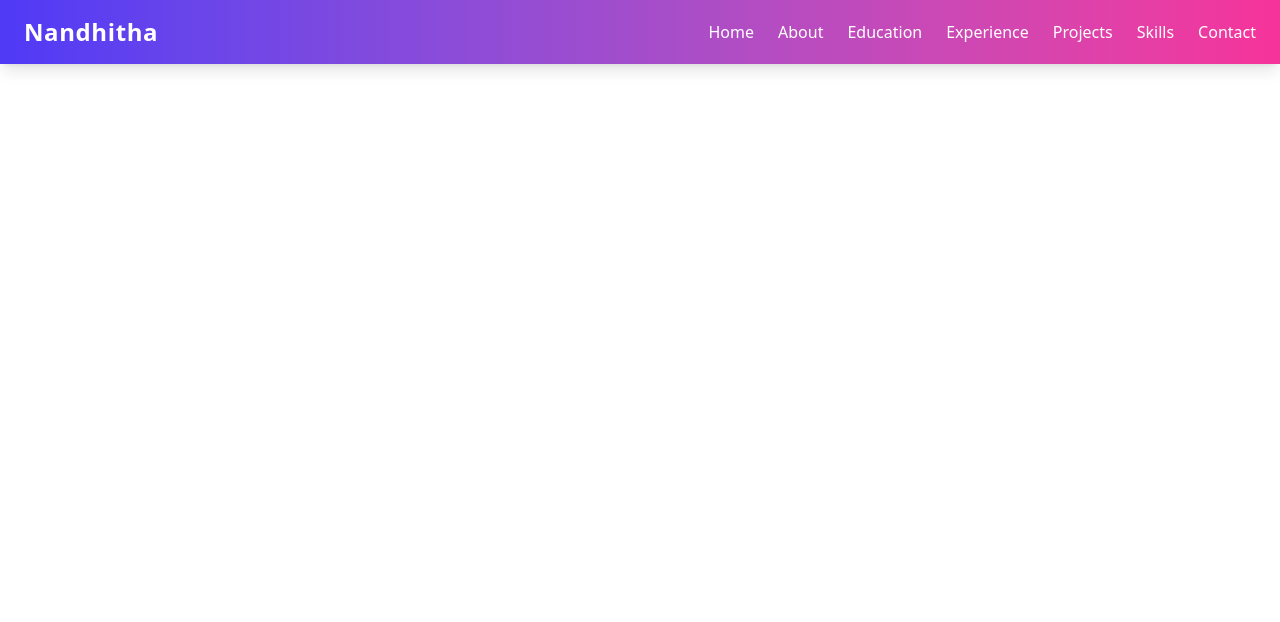
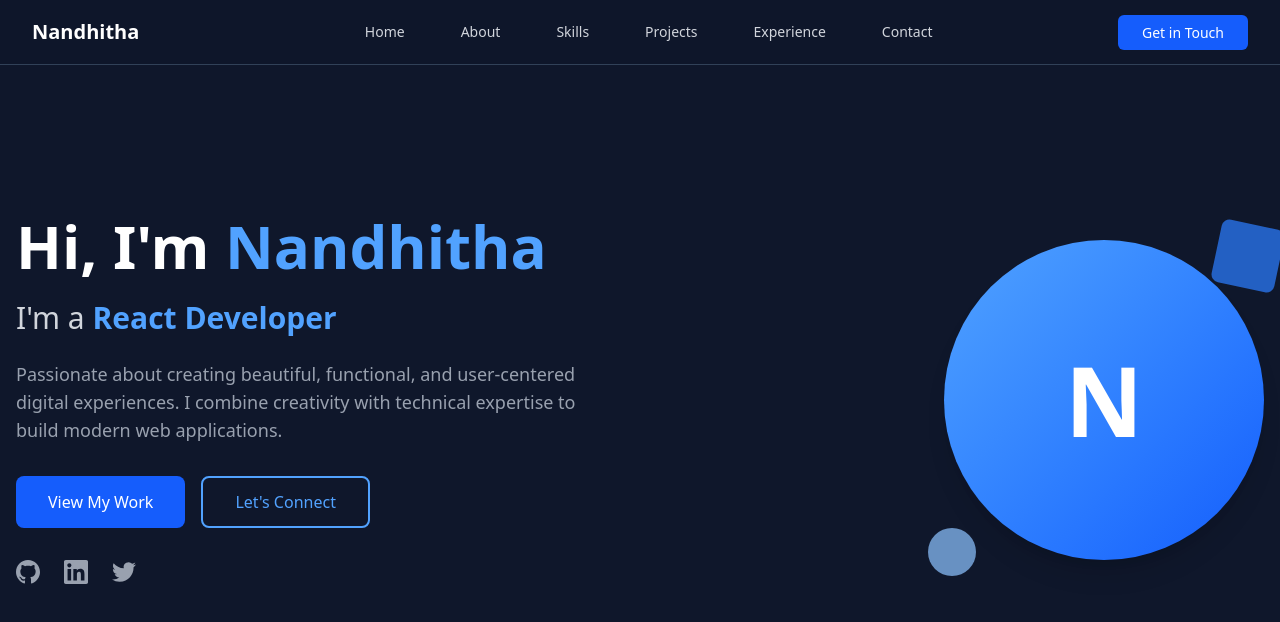
Before and after one commit to Nandhitha1807/Personal_Portfolio, a React (Vite) app: page / in a window 1280 px wide. Shown: the top 622 px of the page. Built offline with nearby package versions, Linux system fonts and the light colour scheme.

Commit message:
Added home page

```diff
--- a/package.json
+++ b/package.json
@@ -11,6 +11,7 @@
   },
   "dependencies": {
     "@tailwindcss/vite": "^4.1.13",
+    "lucide-react": "^0.544.0",
     "react": "^19.1.1",
     "react-dom": "^19.1.1",
     "react-scroll": "^1.9.3",
--- a/src/App.jsx
+++ b/src/App.jsx
@@ -1,10 +1,12 @@
 import Navbar from "./components/Navbar";
+import Home from "./components/Home";
 
 
 function App() {
   return (
     <div className="font-sans text-gray-900 bg-gray-50">
       <Navbar />
+      <Home />
 
     </div>
   );
--- /dev/null
+++ b/src/components/Home.jsx
@@ -0,0 +1,91 @@
+import { useState, useEffect } from 'react';
+
+const Home = () => {
+  const [currentRole, setCurrentRole] = useState(0);
+  const roles = ['Java Developer', 'React Developer', 'Full Stack Developer', 'Problem Solver'];
+
+  useEffect(() => {
+    const interval = setInterval(() => {
+      setCurrentRole((prev) => (prev + 1) % roles.length);
+    }, 3000);
+    return () => clearInterval(interval);
+  }, []);
+
+  return (
+    <section id="home" className="min-h-screen bg-slate-900 flex items-center">
+      <div className="container mx-auto px-4 py-20">
+        <div className="grid lg:grid-cols-2 gap-12 items-center">
+
+          {/* Content Section */}
+          <div className="text-center lg:text-left">
+            <h1 className="text-5xl lg:text-6xl font-bold text-white mb-6">
+              Hi, I'm{' '}
+              <span className="text-blue-400">
+                Nandhitha
+              </span>
+            </h1>
+
+            <div className="text-2xl lg:text-3xl text-gray-300 mb-6">
+              I'm a{' '}
+              <span className="text-blue-400 font-semibold">
+                {roles[currentRole]}
+              </span>
+            </div>
+
+            <p className="text-gray-400 text-lg mb-8 max-w-2xl">
+              Passionate about creating beautiful, functional, and user-centered digital experiences.
+              I combine creativity with technical expertise to build modern web applications.
+            </p>
+
+            {/* Buttons */}
+            <div className="flex flex-col sm:flex-row gap-4 justify-center lg:justify-start mb-8">
+              <button className="bg-blue-600 hover:bg-blue-700 text-white px-8 py-3 rounded-lg font-medium transition-colors">
+                View My Work
+              </button>
+
+              <button className="border-2 border-blue-400 text-blue-400 hover:bg-blue-400 hover:text-white px-8 py-3 rounded-lg font-medium transition-colors">
+                Let's Connect
+              </button>
+            </div>
+
+            {/* Social Links */}
+            <div className="flex justify-center lg:justify-start space-x-6">
+              <a href="#" className="text-gray-400 hover:text-blue-400 transition-colors">
+                <svg className="w-6 h-6" fill="currentColor" viewBox="0 0 24 24">
+                  <path d="M12 0c-6.626 0-12 5.373-12 12 0 5.302 3.438 9.8 8.207 11.387.599.111.793-.261.793-.577v-2.234c-3.338.726-4.033-1.416-4.033-1.416-.546-1.387-1.333-1.756-1.333-1.756-1.089-.745.083-.729.083-.729 1.205.084 1.839 1.237 1.839 1.237 1.07 1.834 2.807 1.304 3.492.997.107-.775.418-1.305.762-1.604-2.665-.305-5.467-1.334-5.467-5.931 0-1.311.469-2.381 1.236-3.221-.124-.303-.535-1.524.117-3.176 0 0 1.008-.322 3.301 1.23.957-.266 1.983-.399 3.003-.404 1.02.005 2.047.138 3.006.404 2.291-1.552 3.297-1.23 3.297-1.23.653 1.653.242 2.874.118 3.176.77.84 1.235 1.911 1.235 3.221 0 4.609-2.807 5.624-5.479 5.921.43.372.823 1.102.823 2.222v3.293c0 .319.192.694.801.576 4.765-1.589 8.199-6.086 8.199-11.386 0-6.627-5.373-12-12-12z"/>
+                </svg>
+              </a>
+
+              <a href="#" className="text-gray-400 hover:text-blue-400 transition-colors">
+                <svg className="w-6 h-6" fill="currentColor" viewBox="0 0 24 24">
+                  <path d="M20.447 20.452h-3.554v-5.569c0-1.328-.027-3.037-1.852-3.037-1.853 0-2.136 1.445-2.136 2.939v5.667H9.351V9h3.414v1.561h.046c.477-.9 1.637-1.85 3.37-1.85 3.601 0 4.267 2.37 4.267 5.455v6.286zM5.337 7.433c-1.144 0-2.063-.926-2.063-2.065 0-1.138.92-2.063 2.063-2.063 1.14 0 2.064.925 2.064 2.063 0 1.139-.925 2.065-2.064 2.065zm1.782 13.019H3.555V9h3.564v11.452zM22.225 0H1.771C.792 0 0 .774 0 1.729v20.542C0 23.227.792 24 1.771 24h20.451C23.2 24 24 23.227 24 22.271V1.729C24 .774 23.2 0 22.222 0h.003z"/>
+                </svg>
+              </a>
+
+              <a href="#" className="text-gray-400 hover:text-blue-400 transition-colors">
+                <svg className="w-6 h-6" fill="currentColor" viewBox="0 0 24 24">
+                  <path d="M23.953 4.57a10 10 0 01-2.825.775 4.958 4.958 0 002.163-2.723c-.951.555-2.005.959-3.127 1.184a4.92 4.92 0 00-8.384 4.482C7.69 8.095 4.067 6.13 1.64 3.162a4.822 4.822 0 00-.666 2.475c0 1.71.87 3.213 2.188 4.096a4.904 4.904 0 01-2.228-.616v.06a4.923 4.923 0 003.946 4.827 4.996 4.996 0 01-2.212.085 4.936 4.936 0 004.604 3.417 9.867 9.867 0 01-6.102 2.105c-.39 0-.779-.023-1.17-.067a13.995 13.995 0 007.557 2.209c9.053 0 13.998-7.496 13.998-13.985 0-.21 0-.42-.015-.63A9.935 9.935 0 0024 4.59z"/>
+                </svg>
+              </a>
+            </div>
+          </div>
+
+          {/* Image Section */}
+          <div className="flex justify-center lg:justify-end">
+            <div className="relative">
+              <div className="w-80 h-80 bg-gradient-to-br from-blue-400 to-blue-600 rounded-full flex items-center justify-center text-white text-8xl font-bold shadow-xl">
+                N
+              </div>
+
+              {/* Decorative elements */}
+              <div className="absolute -top-4 -right-4 w-16 h-16 bg-blue-500 rounded-lg rotate-12 opacity-70"></div>
+              <div className="absolute -bottom-4 -left-4 w-12 h-12 bg-blue-300 rounded-full opacity-70"></div>
+            </div>
+          </div>
+        </div>
+      </div>
+    </section>
+  );
+};
+
+export default Home;
--- a/src/components/Navbar.jsx
+++ b/src/components/Navbar.jsx
@@ -1,63 +1,97 @@
-import React, { useState } from "react";
+import { useState } from 'react';
 
 const Navbar = () => {
   const [isOpen, setIsOpen] = useState(false);
 
-  const links = [
-    { name: "Home", to: "home" },
-    { name: "About", to: "about" },
-    { name: "Education", to: "education" },
-    { name: "Experience", to: "experience" },
-    { name: "Projects", to: "projects" },
-    { name: "Skills", to: "skills" },
-    { name: "Contact", to: "contact" },
+  const navItems = [
+    { name: 'Home', href: '#home' },
+    { name: 'About', href: '#about' },
+    { name: 'Skills', href: '#skills' },
+    { name: 'Projects', href: '#projects' },
+    { name: 'Experience', href: '#experience' },
+    { name: 'Contact', href: '#contact' }
   ];
 
   return (
-    <nav className="fixed top-0 left-0 w-full bg-gradient-to-r from-indigo-600 to-pink-500 shadow-lg z-50">
-      <div className="container mx-auto flex items-center justify-between px-6 py-4">
-        {/* Logo / Name */}
-        <h1 className="text-2xl font-bold text-white tracking-wide">Nandhitha</h1>
+    <nav className="fixed top-0 left-0 right-0 z-50 bg-slate-900/95 backdrop-blur-sm border-b border-slate-700">
+      <div className="max-w-7xl mx-auto px-4 sm:px-6 lg:px-8">
+        <div className="flex items-center justify-between h-16">
+          {/* Logo */}
+          <div className="flex-shrink-0">
+            <a href="#home" className="text-xl font-bold text-white hover:text-blue-400 transition-colors">
+              Nandhitha
+            </a>
+          </div>
 
-        {/* Desktop Menu */}
-        <ul className="hidden md:flex space-x-6">
-          {links.map((link) => (
-            <li key={link.to}>
+          {/* Desktop Navigation */}
+          <div className="hidden md:block">
+            <div className="ml-10 flex items-baseline space-x-8">
+              {navItems.map((item) => (
                 <a
-                href={`#${link.to}`}
-                className="text-white font-medium hover:text-yellow-300 transition duration-200"
+                  key={item.name}
+                  href={item.href}
+                  className="text-gray-300 hover:text-blue-400 px-3 py-2 text-sm font-medium transition-colors duration-200 hover:bg-slate-800 rounded-md"
                 >
-                {link.name}
+                  {item.name}
                 </a>
-            </li>
               ))}
-        </ul>
+            </div>
+          </div>
 
-        {/* Mobile Menu Button */}
+          {/* CTA Button */}
+          <div className="hidden md:block">
+            <a
+              href="#contact"
+              className="bg-blue-600 hover:bg-blue-700 text-white px-6 py-2 rounded-md text-sm font-medium transition-colors duration-200"
+            >
+              Get in Touch
+            </a>
+          </div>
+
+          {/* Mobile menu button */}
+          <div className="md:hidden">
             <button
-          className="md:hidden text-white text-2xl"
               onClick={() => setIsOpen(!isOpen)}
+              className="inline-flex items-center justify-center p-2 rounded-md text-gray-300 hover:text-white hover:bg-slate-800 transition-colors"
             >
-          {isOpen ? "✕" : "☰"}
+              {isOpen ? (
+                <svg className="h-6 w-6" fill="none" viewBox="0 0 24 24" stroke="currentColor">
+                  <path strokeLinecap="round" strokeLinejoin="round" strokeWidth={2} d="M6 18L18 6M6 6l12 12" />
+                </svg>
+              ) : (
+                <svg className="h-6 w-6" fill="none" viewBox="0 0 24 24" stroke="currentColor">
+                  <path strokeLinecap="round" strokeLinejoin="round" strokeWidth={2} d="M4 6h16M4 12h16M4 18h16" />
+                </svg>
+              )}
             </button>
           </div>
+        </div>
 
-      {/* Mobile Menu */}
+        {/* Mobile Navigation */}
         {isOpen && (
-        <ul className="md:hidden bg-gradient-to-r from-indigo-600 to-pink-500 p-4 space-y-4">
-          {links.map((link) => (
-            <li key={link.to}>
+          <div className="md:hidden">
+            <div className="px-2 pt-2 pb-3 space-y-1 bg-slate-900/95 backdrop-blur-sm">
+              {navItems.map((item) => (
                 <a
-                href={`#${link.to}`}
-                className="block text-white font-medium hover:text-yellow-300 transition duration-200"
+                  key={item.name}
+                  href={item.href}
+                  className="text-gray-300 hover:text-blue-400 block px-3 py-2 text-base font-medium transition-colors duration-200 hover:bg-slate-800 rounded-md"
                   onClick={() => setIsOpen(false)}
                 >
-                {link.name}
+                  {item.name}
                 </a>
-            </li>
               ))}
-        </ul>
+              <a
+                href="#contact"
+                className="bg-blue-600 hover:bg-blue-700 text-white block px-3 py-2 rounded-md text-base font-medium transition-colors duration-200 mt-4"
+                onClick={() => setIsOpen(false)}
+              >
+                Get in Touch
+              </a>
+            </div>
+          </div>
         )}
+      </div>
     </nav>
   );
 };
```
Also changed, not shown: 1 other file (tests, documents, lock files or other folders). Lines whose indentation alone changed are shown as unchanged.
